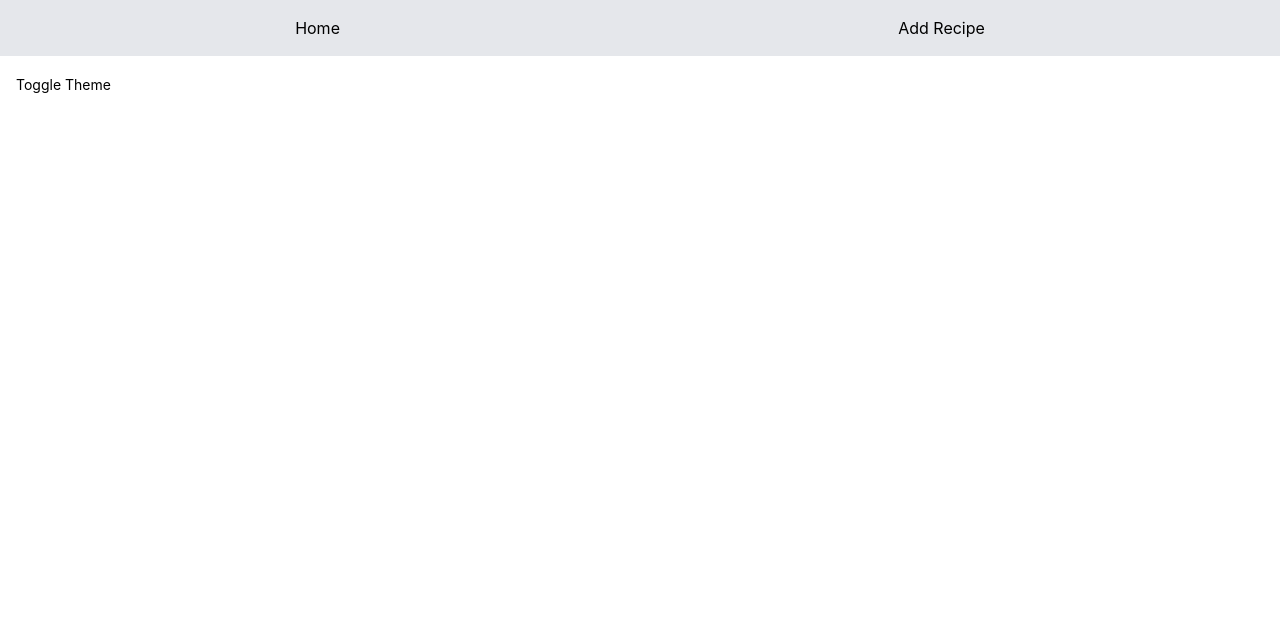
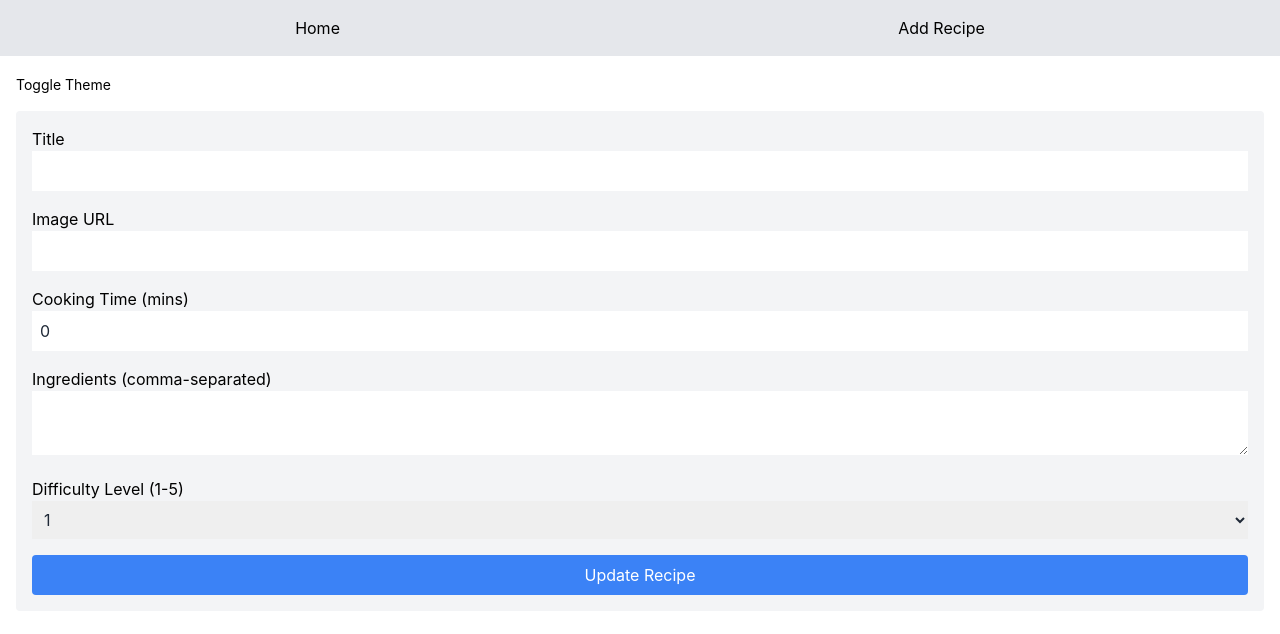
Before and after one commit to sptres/-Pie-Chef, a React (Create React App) app in the folder client/: page /update-recipe/1 in a window 1280 px wide. Shown: the top 634 px of the page. Built offline with nearby package versions, Linux system fonts and the light colour scheme; no server answers.

Commit message:
get by id

```diff
--- a/client/src/App.tsx
+++ b/client/src/App.tsx
@@ -3,6 +3,7 @@ import { BrowserRouter as Router, Route, Routes } from 'react-router-dom';
 import Navbar from './components/Navbar';
 import RecipeList from './components/RecipeList';
 import AddRecipeForm from './components/AddRecipeForm';
+import UpdateRecipeForm from './components/UpdateRecipeForm';
 import { ToastContainer } from 'react-toastify';
 import 'react-toastify/dist/ReactToastify.css';
 import 'tailwindcss/tailwind.css';
@@ -25,6 +26,7 @@ const App: React.FC = () => {
             <Routes>
               <Route path="/" element={<RecipeList />} />
               <Route path="/add-recipe" element={<AddRecipeForm />} />
+              <Route path="/update-recipe/:id" element={<UpdateRecipeForm />} />
             </Routes>
           </div>
         </Router>
--- a/client/src/components/RecipeList.tsx
+++ b/client/src/components/RecipeList.tsx
@@ -1,9 +1,13 @@
-// src/components/RecipeList.tsx
 import React, { useState, useEffect } from 'react';
 import axios from 'axios';
+import { FaEdit, FaTrash } from 'react-icons/fa';
+import { useNavigate } from 'react-router-dom';
+import { toast, ToastContainer } from 'react-toastify';
+import 'react-toastify/dist/ReactToastify.css';
 
 const RecipeList: React.FC = () => {
   const [recipes, setRecipes] = useState([]);
+  const navigate = useNavigate();
 
   useEffect(() => {
     axios
@@ -12,8 +16,25 @@ const RecipeList: React.FC = () => {
       .catch((error) => console.error(error));
   }, []);
 
+  const deleteRecipe = (id: string) => {
+    axios
+      .delete(`http://localhost:5000/api/recipes/${id}`)
+      .then((response) => {
+        setRecipes(recipes.filter((recipe: any) => recipe._id !== id));
+        toast.success('Recipe deleted successfully!');
+      })
+      .catch((error) => {
+        toast.error('Failed to delete recipe.');
+      });
+  };
+
+  const updateRecipe = (id: string) => {
+    navigate(`/update-recipe/${id}`);
+  };
+
   return (
     <div className="p-4">
+      <ToastContainer />
       <h2 className="text-xl text-black dark:text-white">
         Welcome to Pie Chef!
       </h2>
@@ -35,6 +56,20 @@ const RecipeList: React.FC = () => {
             <p className="text-sm text-black dark:text-white">
               Ingredients: {recipe.ingredients.join(', ')}
             </p>
+            <div className="flex justify-end space-x-2 mt-2">
+              <button
+                onClick={() => updateRecipe(recipe._id)}
+                className="text-blue-500"
+              >
+                <FaEdit />
+              </button>
+              <button
+                onClick={() => deleteRecipe(recipe._id)}
+                className="text-red-500"
+              >
+                <FaTrash />
+              </button>
+            </div>
           </div>
         ))}
       </div>
--- /dev/null
+++ b/client/src/components/UpdateRecipeForm.tsx
@@ -0,0 +1,153 @@
+import React, { useState, useEffect } from 'react';
+import axios from 'axios';
+import { useParams, useNavigate } from 'react-router-dom';
+import { toast, ToastContainer } from 'react-toastify';
+import 'react-toastify/dist/ReactToastify.css';
+
+const UpdateRecipeForm: React.FC = () => {
+  const { id } = useParams<{ id: string }>();
+  const navigate = useNavigate();
+  const [recipe, setRecipe] = useState({
+    title: '',
+    image: '',
+    time: 0,
+    ingredients: '',
+    difficultyLevel: 1,
+  });
+
+  useEffect(() => {
+    axios
+      .get(`http://localhost:5000/api/recipes/${id}`)
+      .then((response) => {
+        const data = response.data;
+        setRecipe({
+          title: data.title,
+          image: data.image,
+          time: data.time,
+          ingredients: data.ingredients.join(', '),
+          difficultyLevel: data.difficultyLevel,
+        });
+      })
+      .catch((error) => console.error(error));
+  }, [id]);
+
+  const handleChange = (
+    e: React.ChangeEvent<
+      HTMLInputElement | HTMLTextAreaElement | HTMLSelectElement
+    >
+  ) => {
+    setRecipe({
+      ...recipe,
+      [e.target.name]: e.target.value,
+    });
+  };
+
+  const handleSubmit = (e: React.FormEvent<HTMLFormElement>) => {
+    e.preventDefault();
+    const ingredientsArray = recipe.ingredients
+      .split(',')
+      .map((ingredient) => ingredient.trim());
+    axios
+      .put(`http://localhost:5000/api/recipes/${id}`, {
+        ...recipe,
+        ingredients: ingredientsArray,
+      })
+      .then((response) => {
+        toast.success('Recipe updated successfully!');
+        setTimeout(() => {
+          navigate('/');
+        }, 2000);
+      })
+      .catch((error) => {
+        toast.error('Failed to update recipe.');
+      });
+  };
+
+  return (
+    <div>
+      <ToastContainer />
+      <form
+        onSubmit={handleSubmit}
+        className="bg-gray-100 dark:bg-gray-800 p-4 rounded"
+      >
+        <div className="mb-4">
+          <label className="block text-black dark:text-white">Title</label>
+          <input
+            type="text"
+            name="title"
+            value={recipe.title}
+            onChange={handleChange}
+            className="w-full p-2"
+            required
+            placeholder={recipe.title}
+          />
+        </div>
+        <div className="mb-4">
+          <label className="block text-black dark:text-white">Image URL</label>
+          <input
+            type="text"
+            name="image"
+            value={recipe.image}
+            onChange={handleChange}
+            className="w-full p-2"
+            required
+            placeholder={recipe.image}
+          />
+        </div>
+        <div className="mb-4">
+          <label className="block text-black dark:text-white">
+            Cooking Time (mins)
+          </label>
+          <input
+            type="number"
+            name="time"
+            value={recipe.time}
+            onChange={handleChange}
+            className="w-full p-2"
+            required
+            placeholder={`${recipe.time}`}
+          />
+        </div>
+        <div className="mb-4">
+          <label className="block text-black dark:text-white">
+            Ingredients (comma-separated)
+          </label>
+          <textarea
+            name="ingredients"
+            value={recipe.ingredients}
+            onChange={handleChange}
+            className="w-full p-2"
+            required
+            placeholder={recipe.ingredients}
+          />
+        </div>
+        <div className="mb-4">
+          <label className="block text-black dark:text-white">
+            Difficulty Level (1-5)
+          </label>
+          <select
+            name="difficultyLevel"
+            value={recipe.difficultyLevel}
+            onChange={handleChange}
+            className="w-full p-2"
+            required
+          >
+            <option value={1}>1</option>
+            <option value={2}>2</option>
+            <option value={3}>3</option>
+            <option value={4}>4</option>
+            <option value={5}>5</option>
+          </select>
+        </div>
+        <button
+          type="submit"
+          className="w-full bg-blue-500 text-white p-2 rounded"
+        >
+          Update Recipe
+        </button>
+      </form>
+    </div>
+  );
+};
+
+export default UpdateRecipeForm;
```
Also changed, not shown: 1 other file (tests, documents, lock files or other folders).
